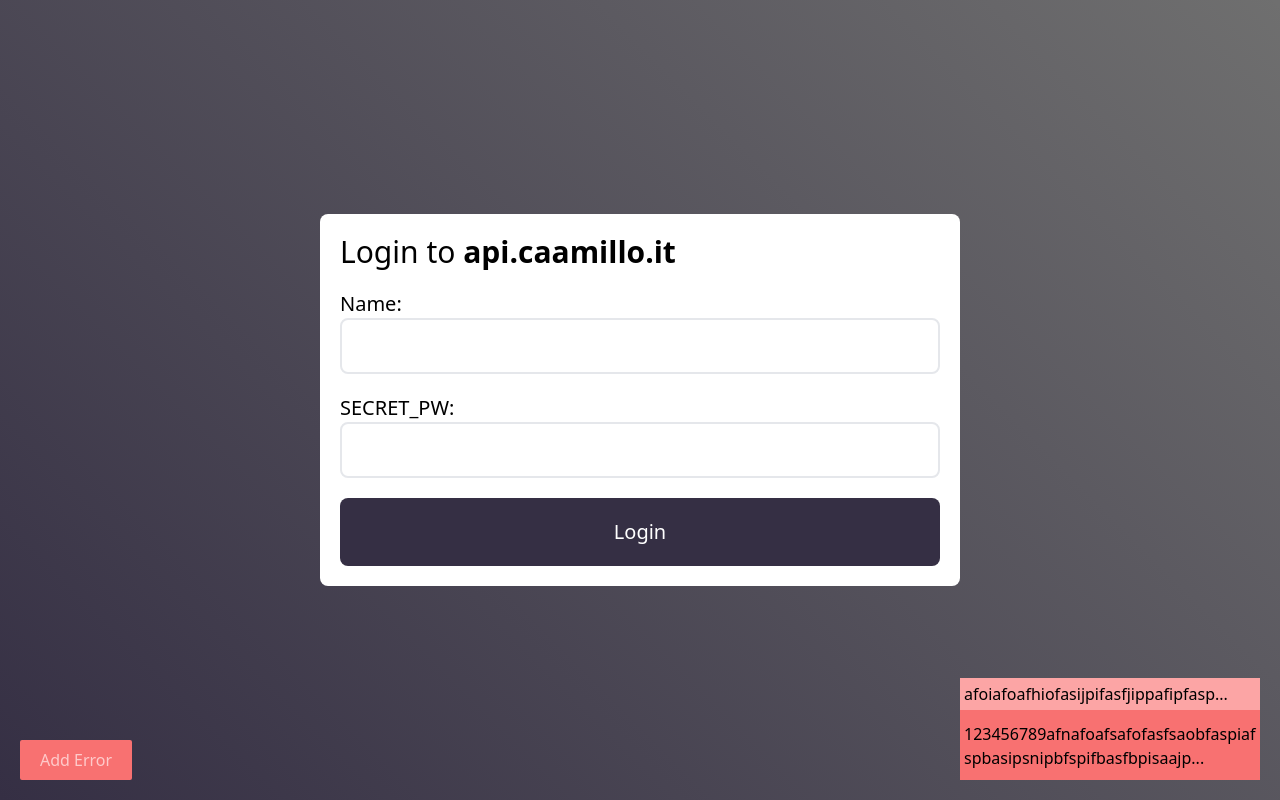
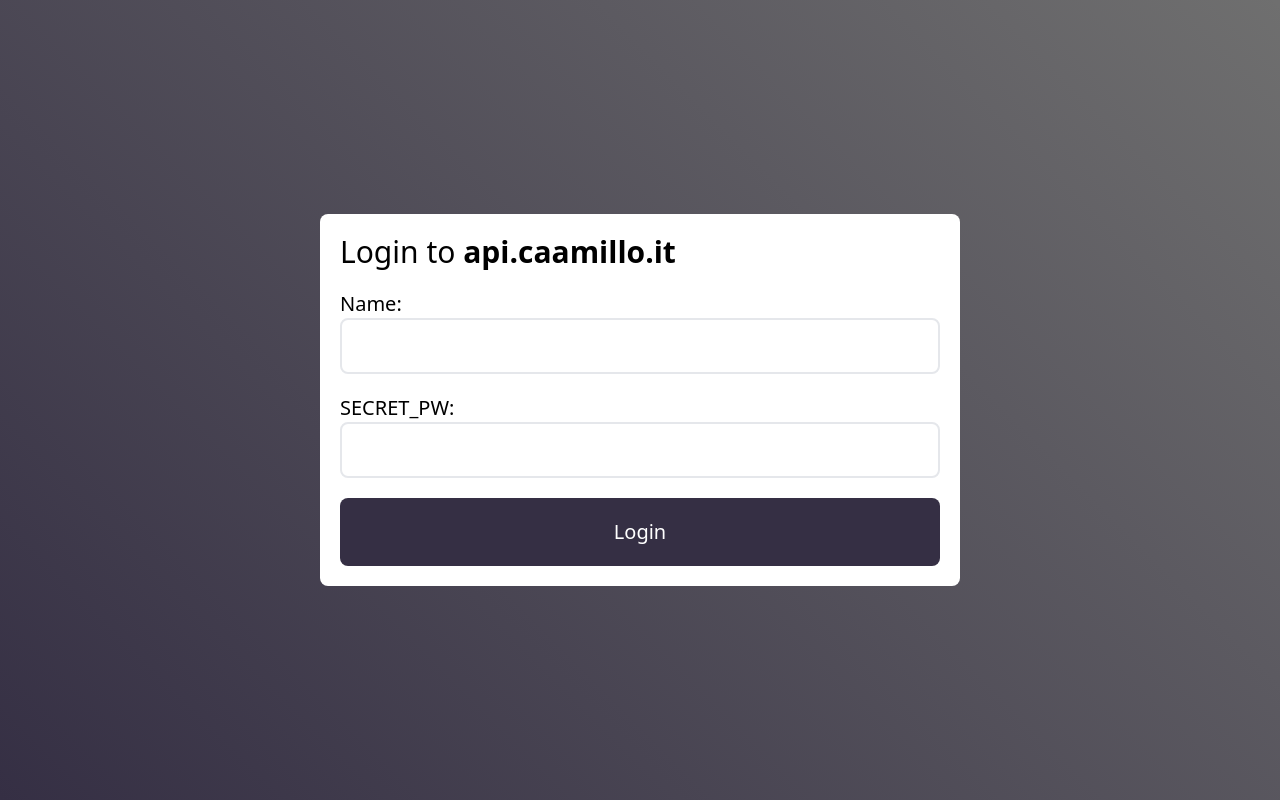
Before and after one commit to caamillo/caamillo.it, a Next.js app: page /login in a window 1280 px wide. Built offline with nearby package versions, Linux system fonts and the light colour scheme.

Commit message:
errors auto hide

```diff
--- a/src/components/Error/Stack.js
+++ b/src/components/Error/Stack.js
@@ -9,17 +9,20 @@
 export default function Stack({ children, errors, maxStack=3, className }) {
 
     const stackRef = useRef()
-    const [ stack, setStack ] = useState([ ...errors ])
+    const [ stack, setStack ] = useState(errors?.length ? [ ...errors ] : [])
     const [ isUpdating, setIsUpdating ] = useState(false)
     const [ haveErrorsChanged, setHaveErrorsChanged ] = useState(false)
+    const TOAST_LIFESPAN = 3 // 3 seconds
 
     useEffect(() => {
+        if (!errors.length) return
         setHaveErrorsChanged(true)
         setStack(
-            [ ...errors ].slice(-maxStack - 1).reverse().map((error, idx) => {
+            [ errors?.length ? [ ...errors ] : [] ].slice(-maxStack - 1).reverse().map((error, idx) => {
                 return {
                     ...error,
-                    idx: idx
+                    idx: idx,
+                    born: new Date()
                 }
             })
         )
@@ -28,7 +31,19 @@
     const getOpacity = (idx, n, max) =>
         n - max > 0 ? idx >= n - max ? idx / max : 0 : (idx + 1) / n
 
-    useEffect(() => {console.log(haveErrorsChanged)}, [haveErrorsChanged])
+    useEffect(() => {
+        const i = setInterval(() => {
+            const now = new Date()
+            const reversedStack = [ ...stack ].reverse()
+            for (let idx in reversedStack) {
+                const element = [ ...stackRef.current.children ].reverse()[ idx ]
+                const born = reversedStack[idx].born
+                const diff = Math.abs(now - born) / 1e3 // Diff in secs
+                if (diff >= TOAST_LIFESPAN) element.classList.add('toast-hide')
+            }
+        }, 1000)
+        return () => clearInterval(i)
+    })
 
     useEffect(() => {
         if (!stackRef.current || !stack.every(error => error.idx !== undefined) || isUpdating || !haveErrorsChanged) return
@@ -43,6 +58,7 @@
         cachedStack.map((error, idx) => {
             const element = [ ...stackRef.current.children ].reverse()[ idx ]
             const lastpos = cachedStack[idx].lastpos
+            element.classList.remove('toast-hide')
             if (lastpos >= 0) {
                 const fromOpacity = getOpacity(idx + 1, cachedStack.length, maxStack)
                 const toOpacity = getOpacity(idx, cachedStack.length, maxStack)
--- a/src/components/Error/Toast.js
+++ b/src/components/Error/Toast.js
@@ -6,10 +6,10 @@
     return (
         <div className={ `w-full transition-all absolute bottom-0 right-0 ` + className }>
             <div className="w-full bg-red-300 p-1 h-[32px]">
-                <span className="">{ title.length >= 35 ? title.split('').splice(0, 35).join('') + '...' : title }</span>
+                <span className="">{ title?.length >= 35 ? title.split('').splice(0, 35).join('') + '...' : title }</span>
             </div>
             <div className="w-full p-3 px-1 bg-red-400 break-words h-[70px] cursor-pointer pointer-events-auto">
-                { desc.length >= 65 ? desc.split('').splice(0, 65).join('') + '...' : desc }
+                { desc?.length >= 65 ? desc.split('').splice(0, 65).join('') + '...' : desc }
             </div>
         </div>
     )
--- a/src/components/Error/index.js
+++ b/src/components/Error/index.js
@@ -4,19 +4,10 @@
 // Lib
 import Stack from './Stack'
 
-export default function ErrorManager({ maxStack=3 }) {
-
-    const [ errors, setErrors ] = useState([ { title: 'afoiafoafhiofasijpifasfjippafipfaspiafsjpifaspiafsipsjpi  asjpi ajpi afsjpi', description: '123456789afnafoafsafofasfsaobfaspiafspbasipsnipbfspifbasfbpisaajpajpfpijfasjipaspijasfjpaffaijpsjaips' } ])
-    const [ counter, setCounter ] = useState(1)
+export default function ErrorManager({ maxStack=3, errors }) {
 
     return (
         <div className="w-screen h-screen fixed pointer-events-none">
-            <button onClick={
-                () => setErrors(errors => {
-                    setCounter(counter => counter + 1)
-                    return [ ...errors, { title: counter + 1, description: 'test' } ]
-                })
-            } className='bg-red-400 pointer-events-auto rounded-sm px-5 py-2 text-red-200 absolute bottom-5 left-5 cursor-pointer'>Add Error</button>
             <Stack maxStack={ maxStack } className='absolute bottom-5 right-5 w-[200px]' errors={ errors } />
         </div>
     )
--- a/src/pages/login.js
+++ b/src/pages/login.js
@@ -1,10 +1,12 @@
 // React
-import { useEffect } from "react"
+import { useEffect, useState } from "react"
 
 // Lib
 import ErrorManager from '../components/Error'
 
 export default function login () {
+
+    const [ errors, setErrors ] = useState([])
 
     const getAccess = () => {
 
@@ -30,7 +32,7 @@
                     <button className="w-full p-5 bg-[#352F44] text-xl rounded-lg text-white">Login</button>
                 </div>
             </div>
-            <ErrorManager />
+            <ErrorManager errors={ errors } />
         </div>
     )
 }
--- a/src/styles/globals.css
+++ b/src/styles/globals.css
@@ -112,3 +112,7 @@
 #preview-only-preview > * {
   word-break: normal;
 }
+
+.toast-hide {
+  opacity: 0 !important;
+}
```
